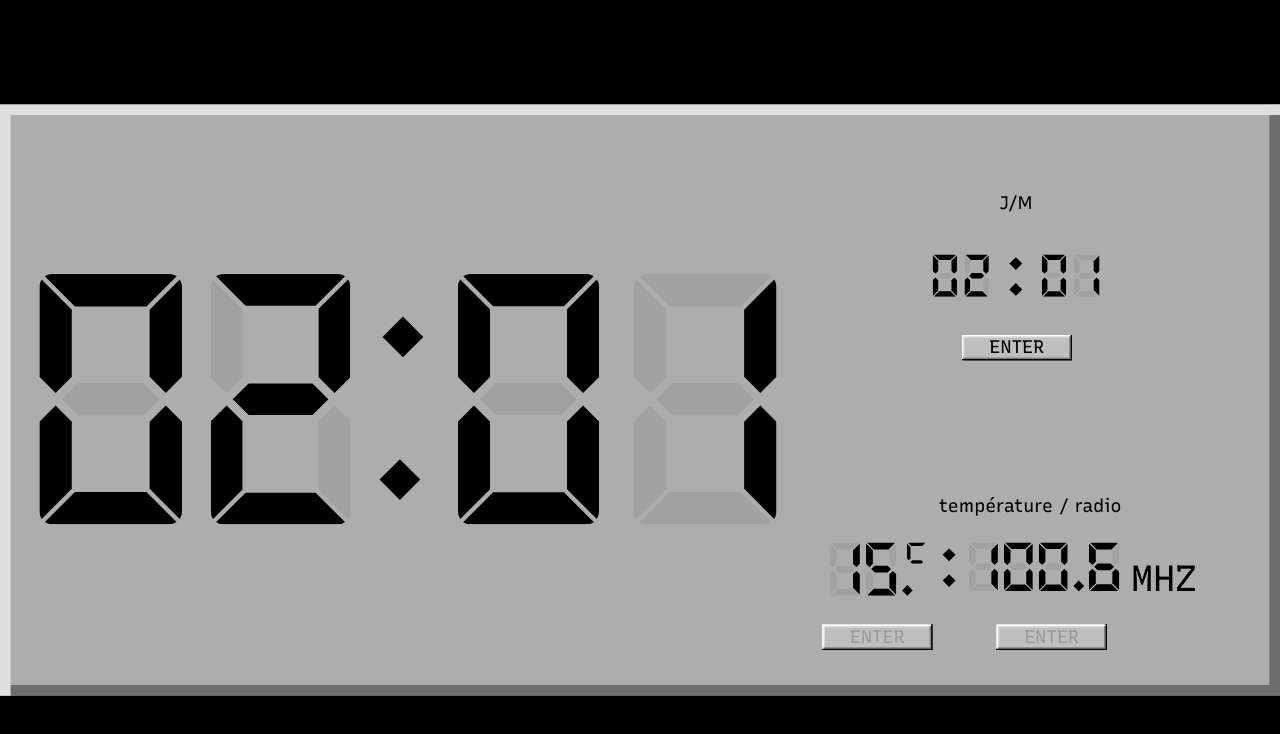
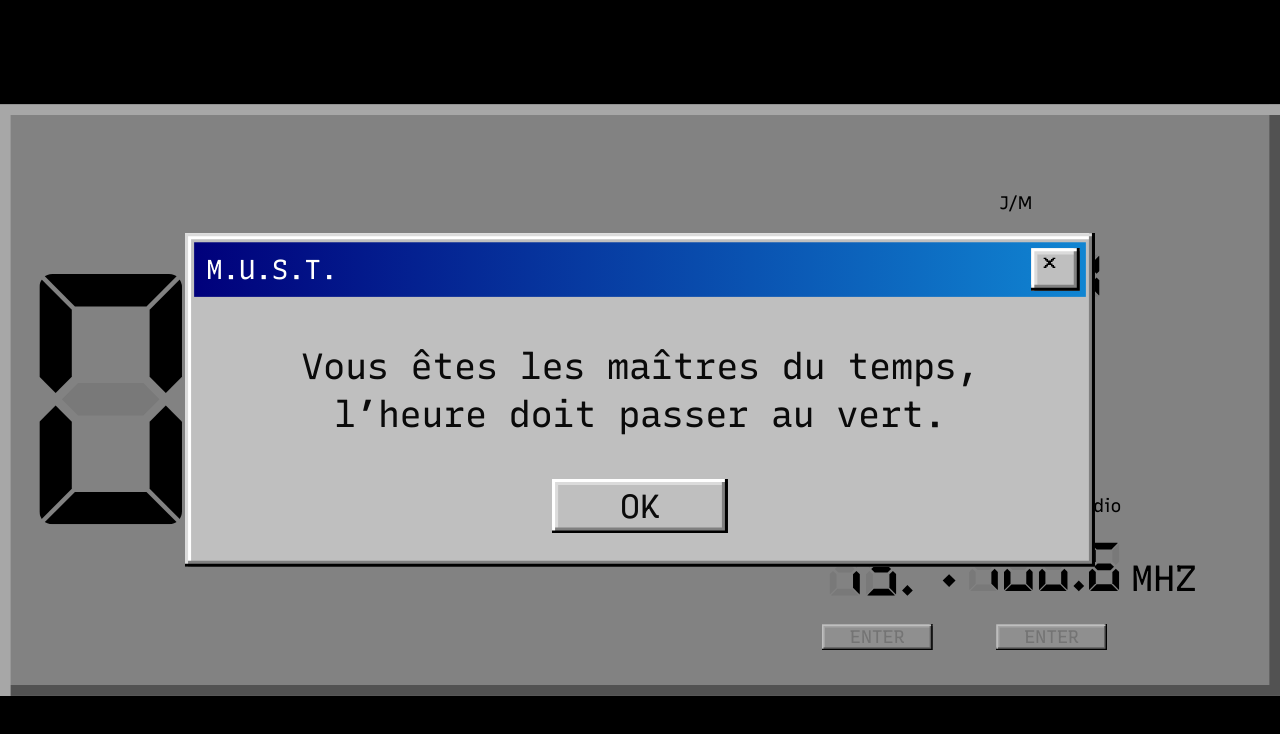
Before and after one commit to Eracom-ID451/escape-game_must, a plain HTML site: page reveil/index.html in a window 1280 px wide. Drawn offline with Linux system fonts and the light colour scheme.

Commit message:
Réveil : message M.U.S.T au démarrage
Co-Authored-By: Claude Opus 5.5 <noreply@anthropic.com>
Claude-Session: https://claude.ai/code/session_019BDJQeX8wM2ThFfyn4GPiz

```diff
--- a/reveil/css/reveil.css
+++ b/reveil/css/reveil.css
@@ -329,3 +329,51 @@
 .key:active {
 	background: var(--ecran);
 }
+
+/* ---------- Message M.U.S.T au démarrage ---------- */
+
+.intro {
+	inset: 0;
+	z-index: 10;
+	background: rgb(0 0 0 / 0.25);
+}
+
+.intro[hidden] {
+	display: none;
+}
+
+.intro__window {
+	--u: 2px;
+	left: 122px;
+	top: 85px;
+	width: 600px;
+	height: 220px;
+}
+
+.intro__window .titlebar {
+	padding-left: 8px;
+}
+
+.intro__window .titlebar__title {
+	font-size: 18px;
+}
+
+.intro__text {
+	position: absolute;
+	left: 40px;
+	right: 40px;
+	top: 72px;
+	font-size: 24px;
+	line-height: 32px;
+	text-align: center;
+}
+
+.intro__ok {
+	--u: 2px;
+	--btn-inset: 2px;
+	left: 240px;
+	top: 160px;
+	width: 120px;
+	height: 40px;
+	font-size: 22px;
+}
--- a/reveil/index.html
+++ b/reveil/index.html
@@ -127,6 +127,17 @@
 			<button type="button" class="keypad__ok" id="keypad-ok">valider</button>
 		</section>
 
+		<!-- Message M.U.S.T au démarrage ; OK ou × le ferme -->
+		<div class="intro" id="intro">
+			<section class="window intro__window relief-window" role="alertdialog" aria-labelledby="intro-title" aria-describedby="intro-text">
+				<header class="titlebar">
+					<h2 class="titlebar__title" id="intro-title">M.U.S.T.</h2>
+					<button type="button" class="titlebar__btn titlebar__btn--close relief-button" data-close-intro aria-label="Fermer"><img src="assets/btn-xs-close.svg" alt=""></button>
+				</header>
+				<p class="intro__text" id="intro-text">Vous êtes les maîtres du temps, l’heure doit passer au vert.</p>
+				<button type="button" class="btn intro__ok" data-close-intro>OK</button>
+			</section>
+		</div>
 	</main>
 	<script src="../shared/js/stage.js"></script>
 	<script src="js/reveil.js"></script>
--- a/reveil/js/reveil.js
+++ b/reveil/js/reveil.js
@@ -307,3 +307,9 @@ document.getElementById("keypad-ok").addEventListener("click", () => {
 });
 
 render();
+
+// ---------- Message M.U.S.T au démarrage ----------
+
+document.querySelectorAll("[data-close-intro]").forEach((button) =>
+	button.addEventListener("click", () => (document.getElementById("intro").hidden = true))
+);
```
Also changed, not shown: reveil/assets/btn-xs-close.svg (added).
